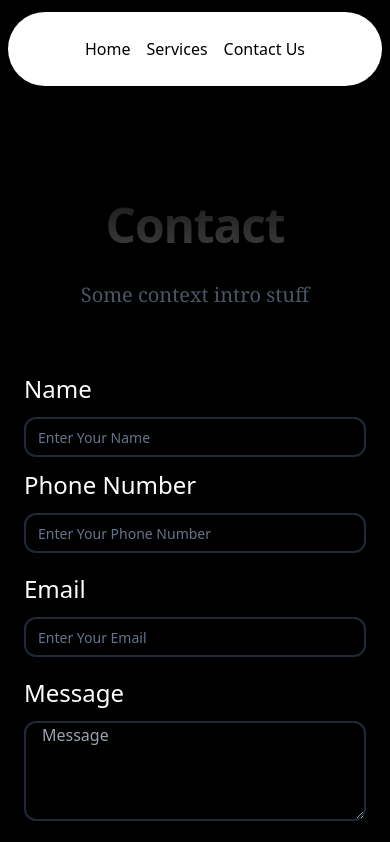
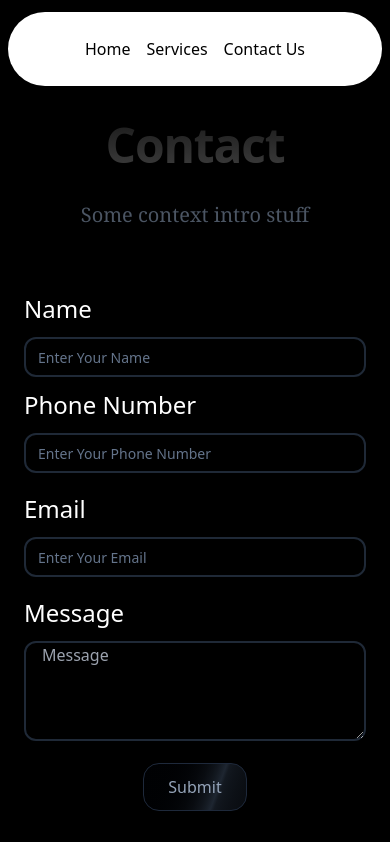
Before and after one commit to heyavanindra/getsetmark, a Next.js app: page /contactus in a window 390 px wide. Shown: the top 842 px of the page. Built offline with nearby package versions, Linux system fonts and the light colour scheme.

Commit message:
fixed responsiveness issue

```diff
--- a/src/app/contactus/page.tsx
+++ b/src/app/contactus/page.tsx
@@ -7,7 +7,7 @@ const Contact = () => {
   return (
     <>
 
-      <div className="min-h-screen flex items-center justify-center overflow-y-auto mt-32 lg:mt-20">
+      <div className="min-h-screen flex items-center justify-center overflow-y-auto mt-12 lg:mt-20">
 
         <div className="w-full max-w-[900px] text-white p-6  rounded-lg shadow-lg">
           <div className="w-auto md:w-[800px] flex flex-col">
```
